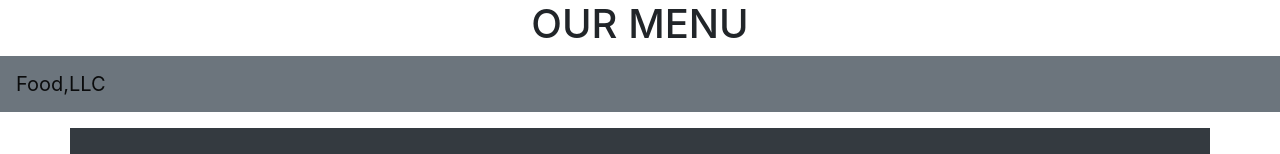
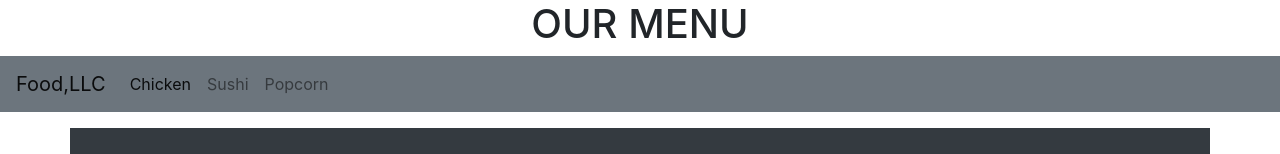
Before and after one commit to lalediksha/assignment-3, a plain HTML site: page mod-3/index.html in a window 1280 px wide. Shown: the top 154 px of the page. Drawn offline with nearby package versions, Linux system fonts and the light colour scheme.

Commit message:
Update index.html

```diff
--- a/mod-3/index.html
+++ b/mod-3/index.html
@@ -15,6 +15,20 @@
         <button class="navbar-toggler" type="button" data-toggle="collapse" data-target="#navbarTogglerDemo02" aria-controls="navbarTogglerDemo02" aria-expanded="false" aria-label="Toggle navigation">
          <span class="navbar-toggler-icon"></span>
       </button>
+        <div class="collapse navbar-collapse" id="navbarTogglerDemo02">
+       <ul class="navbar-nav mr-auto">
+         <li class="nav-item active">
+           <a class="nav-link" href="#">Chicken <span class="sr-only">(current)</span></a>
+         </li>
+         <li class="nav-item">
+           <a class="nav-link" href="#">Sushi</a>
+         </li>
+         <li class="nav-item">
+           <a class="nav-link" href="#">Popcorn</a>
+         </li>
+       </ul>
+
+     </div>
   </div>
   </nav>
   <div class="container">
```
